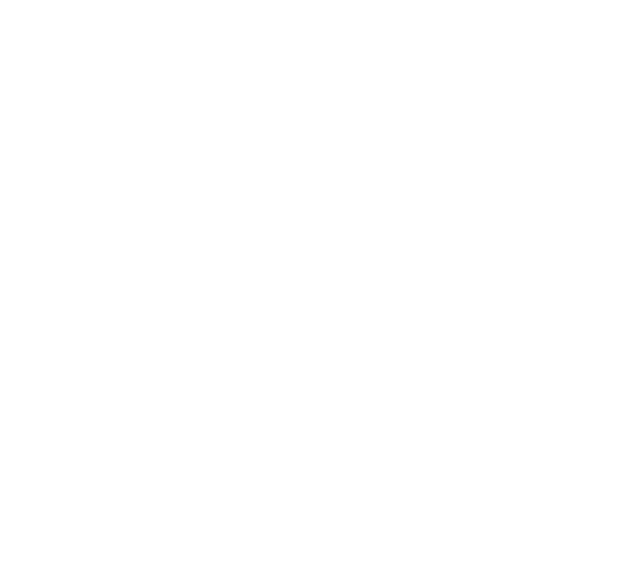
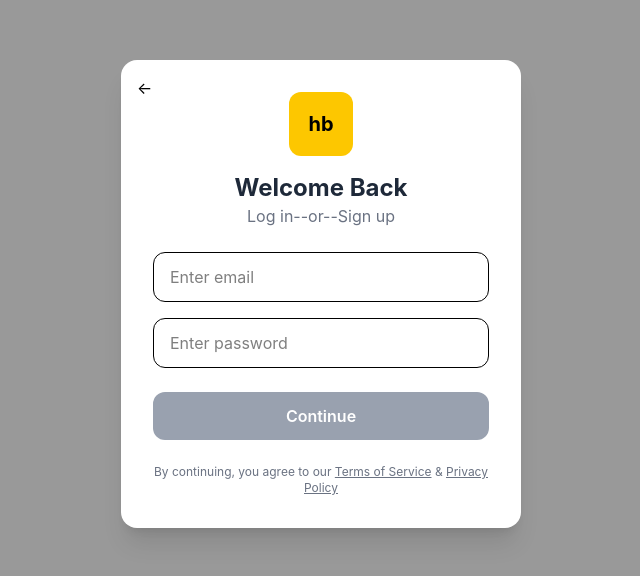
Before and after one commit to Vipashyanawagh/Blinkit__Web, a React (Vite) app: page /login in a window 1280 px wide. Before the commit this address had no page. Shown: the part 106-682 px from the top of the page, without its empty margins (319-959 px from the left). Built offline with nearby package versions, Linux system fonts and the light colour scheme.

Commit message:
update login page

```diff
--- a/package.json
+++ b/package.json
@@ -11,6 +11,7 @@
   },
   "dependencies": {
     "@tailwindcss/vite": "^4.2.2",
+    "axios": "^1.15.2",
     "lucide-react": "^0.577.0",
     "react": "^19.2.4",
     "react-dom": "^19.2.4",
--- a/src/App.jsx
+++ b/src/App.jsx
@@ -1,17 +1,22 @@
-import react from 'react';
-import { BrowserRouter, Route , Routes } from 'react-router-dom';
-import Landing from "./pages/Landing"; // ✔ correct
-import MilkCards from './components/landing/MilkCards';
+import React from "react";
+import { BrowserRouter, Route, Routes } from "react-router-dom";
+import Landing from "./pages/Landing";
+import MilkCards from "./components/landing/MilkCards";
+import LoginPage from "./components/landing/LoginPage";
+import SignupPage from "./components/landing/SignupPage";
 
-function App(){
-  return(
-<BrowserRouter>
-<Routes>
-  <Route path="/" element={<Landing/>}/>
-<Route path="/cn" element={<MilkCards/>}/>
-</Routes>
+function App() {
+  return (
+    <BrowserRouter>
+      <Routes>
+        <Route path="/" element={<Landing />} />
+        <Route path="/login" element={<LoginPage />} />
+        <Route path="/signup" element={<SignupPage />} />
+        <Route path="/cn" element={<MilkCards />} />
+        <Route path="/prn" element={<MilkCards />} />
+      </Routes>
+    </BrowserRouter>
+  );
+}
 
-</BrowserRouter>
- )
-}
 export default App;
--- /dev/null
+++ b/src/components/landing/LoginPage.jsx
@@ -0,0 +1,100 @@
+import React ,{ useState } from "react";
+import { NavLink } from "react-router-dom";
+import axios from "axios";
+
+export default function LoginPage() {
+
+     const [formdata ,setformdata] = useState({});
+     const [message ,setmessage ] = useState(" ");
+
+     function inputhandler(e){
+      const {name,value} = e.target
+
+      setformdata((prev)=>({...prev,[name]:value}))
+      console.log(formdata)
+     }
+
+     async function submithandler(e){
+
+        console.log(formdata)
+
+        const res= await axios.post("http://localhost:3000/api/v1/user/login", formdata)
+        if(res.data){
+            setmessage(res.data.message)
+        }
+        console.log(res)
+     }
+  return (
+    <div className="min-h-screen bg-black/40 flex items-center justify-center">
+      {/* Overlay Card */}
+      <div className="bg-white w-[400px] rounded-2xl shadow-xl p-8 relative">
+        {/* Back Button */}
+        <button className="absolute left-4 top-4  hover:text-black">
+          ←
+        </button>
+
+        {/* Logo */}
+        <div className="flex justify-center mb-4">
+          <div className="bg-yellow-400 w-16 h-16 rounded-xl flex items-center justify-center font-bold text-xl">
+            hb
+          </div>
+        </div>
+
+        {/* Heading */}
+        <h1 className="text-2xl font-bold text-center text-gray-800">
+          Welcome Back
+        </h1>
+        <div className='flex justify-center '>
+         <button className="text-center text-gray-500 mb-6">
+          Log in--or--
+        </button>
+        <NavLink to={"/signup"}>
+         <button className="text-center text-gray-500 mb-6">
+          Sign up
+        </button>
+        </NavLink>
+         </div>
+
+
+
+        {/* Email Input */}
+        <div className="mb-4">
+          <input
+            type="email"
+            onChange={inputhandler}
+            name="email"
+            placeholder="Enter email"
+            className="w-full px-4 py-3 border rounded-xl focus:outline-none focus:ring-2 focus:ring-yellow-400"
+          />
+        </div>
+
+        {/* Password Input */}
+        <div className="mb-6">
+          <input
+            type="password"
+             onChange={inputhandler}
+             name="password"
+            placeholder="Enter password"
+            className="w-full px-4 py-3 border rounded-xl focus:outline-none focus:ring-2 focus:ring-yellow-400"
+          />
+        </div>
+
+        {
+            message && (<p>{message}</p>)
+        }
+
+        {/* Continue Button */}
+        <button  onClick={submithandler} className="w-full bg-gray-400 text-white py-3 rounded-xl font-semibold hover:bg-blue-500 transition">
+          Continue
+        </button>
+
+        {/* Footer */}
+        <p className="text-xs text-gray-500 text-center mt-6">
+          By continuing, you agree to our{' '}
+          <span className="underline">Terms of Service</span> &{' '}
+          <span className="underline">Privacy Policy</span>
+        </p>
+      </div>
+    </div>
+  );
+}
--- a/src/components/landing/MilkCards.jsx
+++ b/src/components/landing/MilkCards.jsx
@@ -1,7 +1,11 @@
 import React from 'react'
+import { NavLink } from "react-router-dom";
+
 
 function MilkCards() {
     return (
+
+
         <div className='      '>
 
             <div className='h-full   bg-white  ml-28  mt-20    mr-32 shadow-sm  '>
@@ -644,6 +648,7 @@
             </div>
 
         </div>
+
     )
 }
 
--- a/src/components/landing/Navbar.jsx
+++ b/src/components/landing/Navbar.jsx
@@ -1,5 +1,6 @@
 import React, { useState } from "react";
 import { ShoppingCart, Search, ArrowLeft } from "lucide-react";
+import { NavLink } from "react-router-dom";
 
 
 
@@ -111,18 +112,20 @@
 
         {/* Right */}
         <div className="flex items-center gap-4 md:gap-6">
+          <NavLink to = {"/login"}>
           <button
             onClick={() => setShow(true)}
             className="text-gray-700 font-medium text-sm md:text-xl"
           >
             Login
           </button>
+          </NavLink>
 
           <button
             onClick={showitems}
             className="flex items-center gap-2 bg-gray-100 px-3 py-2 rounded-lg text-gray-600"
           >
-            <ShoppingCart size={20} />
+            <ShoppingCart size={20}/>
             <span className="hidden md:block">My Cart</span>
           </button>
         </div>
@@ -174,6 +177,24 @@
           className="w-full outline-none"
         />
       </div>
+
+      <div  className='flex border rounded-xl px-4 py-3 mb-4'>
+        <input className='mr-2 text-gray-600'
+        text='email'
+        placeholder="Enter your email"
+        className="w-full outline-none"
+           />
+      </div>
+      <div  className='flex border rounded-xl px-4 py-3 mb-4'>
+        <input className='mr-2 text-gray-600'
+        password='password'
+        placeholder="Enter your password"
+        className="w-full outline-none"
+           />
+      </div>
+
+
+
 
       <button
         disabled={mobile.length !== 10}
--- /dev/null
+++ b/src/components/landing/SignupPage.jsx
@@ -0,0 +1,64 @@
+import React from "react";
+
+
+
+
+export  default function SignupPage() {
+  return (
+    <div className="min-h-screen bg-black/40 flex items-center justify-center">
+      <div className="bg-white w-[400px] rounded-2xl shadow-xl p-8 relative">
+        <button className="absolute left-4 top-4 text-gray-600 hover:text-black">←</button>
+
+        {/* Logo */}
+        <div className="flex justify-center mb-4">
+          <div className="bg-yellow-400 w-16 h-16 rounded-xl flex items-center justify-center font-bold text-xl">
+            hb
+          </div>
+        </div>
+
+        {/* Heading */}
+        <h1 className="text-2xl font-bold text-center text-gray-800">Create Account</h1>
+        <p className="text-center text-gray-500 mb-6">Sign up to get started</p>
+
+        {/* Username */}
+        <div className="mb-4">
+          <input type="text" placeholder="Enter username" className="w-full px-4 py-3 border rounded-xl focus:outline-none focus:ring-2 focus:ring-yellow-400" />
+        </div>
+
+        {/* Email */}
+        <div className="mb-4">
+          <input type="email" placeholder="Enter email" className="w-full px-4 py-3 border rounded-xl focus:outline-none focus:ring-2 focus:ring-yellow-400" />
+        </div>
+
+        {/* Mobile */}
+        <div className="mb-4">
+          <input type="tel" placeholder="Enter mobile number" className="w-full px-4 py-3 border rounded-xl focus:outline-none focus:ring-2 focus:ring-yellow-400" />
+        </div>
+
+        {/* Role */}
+        <div className="mb-4">
+          <select className="w-full px-4 py-3 border rounded-xl focus:outline-none focus:ring-2 focus:ring-yellow-400">
+            <option value="">Select role</option>
+            <option value="user">User</option>
+            <option value="admin">Admin</option>
+          </select>
+        </div>
+
+        {/* Password */}
+        <div className="mb-6">
+          <input type="password" placeholder="Enter password" className="w-full px-4 py-3 border rounded-xl focus:outline-none focus:ring-2 focus:ring-yellow-400" />
+        </div>
+
+        {/* Signup Button */}
+        <button className="w-full bg-yellow-400 text-black py-3 rounded-xl font-semibold hover:bg-yellow-500 transition">
+          Sign Up
+        </button>
+
+        {/* Footer */}
+        <p className="text-xs text-gray-500 text-center mt-6">
+          By signing up, you agree to our <span className="underline">Terms of Service</span> & <span className="underline">Privacy Policy</span>
+        </p>
+      </div>
+    </div>
+  );
+}
--- /dev/null
+++ b/src/pages/Milk_prn.jsx
@@ -0,0 +1,14 @@
+import React from 'react'
+
+function Milk_prn() {
+  return (
+    <div >
+        <div>
+            <div></div>
+            <div></div>
+        </div>
+    </div>
+  )
+}
+
+export default Milk_prn
```
Also changed, not shown: 1 other file (tests, documents, lock files or other folders).
